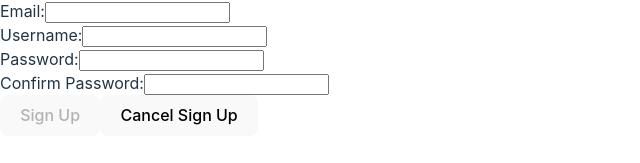
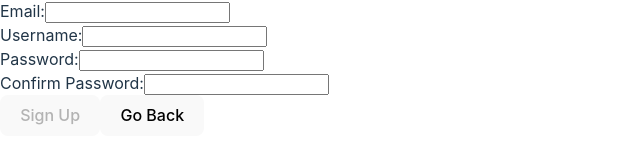
Before and after one commit to AnnaKiira/local-gem-frontend, a React (Vite) app in the folder local-gem/: page /signup in a window 1280 px wide. Shown: the part 427-590 px from the top of the page, without its empty margins (0-640 px from the left). Built offline with nearby package versions, Linux system fonts and the light colour scheme; no server answers.

Commit message:
build the users personal profile and linked to it in the navbar, updated app.jsx accordingly

```diff
--- a/local-gem/src/App.jsx
+++ b/local-gem/src/App.jsx
@@ -9,6 +9,7 @@ import SigninForm from './components/SigninForm/SigninForm.jsx'
 import Landing from './components/Landing/LandingPage.jsx'
 import PlacesList from './components/Places/PlacesList.jsx'
 import Navbar from './components/navbar/navbar.jsx'
+import UserProfile from './components/UserProfile/UserProfile.jsx'
 
 function App() {
   const [user, setUser] = useState(authService.getUser())
@@ -51,6 +52,7 @@ function App() {
       <Routes>
       {user ? (
         <>
+        <Route path="/" element={<UserProfile user={user} />} />
         <Route path="/places" element={<PlacesList />} />
         </>
          ) : (
--- a/local-gem/src/components/SigninForm/SigninForm.jsx
+++ b/local-gem/src/components/SigninForm/SigninForm.jsx
@@ -59,7 +59,7 @@ const SigninForm = (props) => {
         <div>
           <button>Log In</button>
           <Link to="/">
-            <button>Cancel Sign In</button>
+            <button>Go Back</button>
           </Link>
         </div>
             </form>
--- a/local-gem/src/components/SignupForm/SignupForm.jsx
+++ b/local-gem/src/components/SignupForm/SignupForm.jsx
@@ -85,7 +85,7 @@ const SignupForm = (props) => {
         <div>
           <button disabled={isFormInvalid()}>Sign Up</button>
           <Link to="/">
-            <button>Cancel Sign Up</button>
+            <button>Go Back</button>
           </Link>
         </div>
       </form>
--- /dev/null
+++ b/local-gem/src/components/UserProfile/UserProfile.jsx
@@ -0,0 +1,9 @@
+const UserProfile = ({user}) => {
+    return (
+        <main>
+            <h1>Welcome {user.username}</h1>
+        </main>
+    )
+}
+
+export default UserProfile
--- a/local-gem/src/components/navbar/navbar.jsx
+++ b/local-gem/src/components/navbar/navbar.jsx
@@ -7,7 +7,7 @@ const Navbar = ({user, handleSignout}) => {
       <nav>
         <ul>
           <li>
-            <Link to="/">Home</Link>
+            <Link to="/">{user.username}</Link>
           </li>
           <li>
             <Link to="/places">Places</Link>
```
